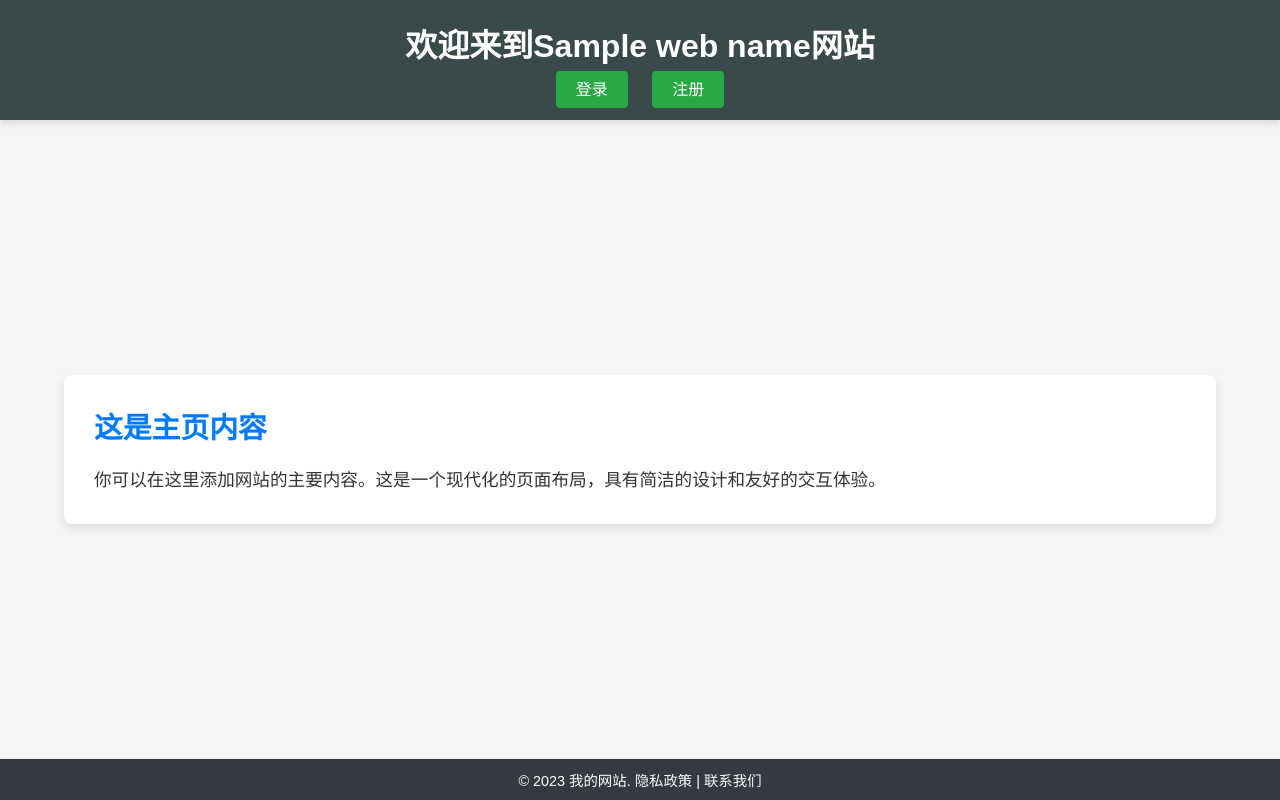
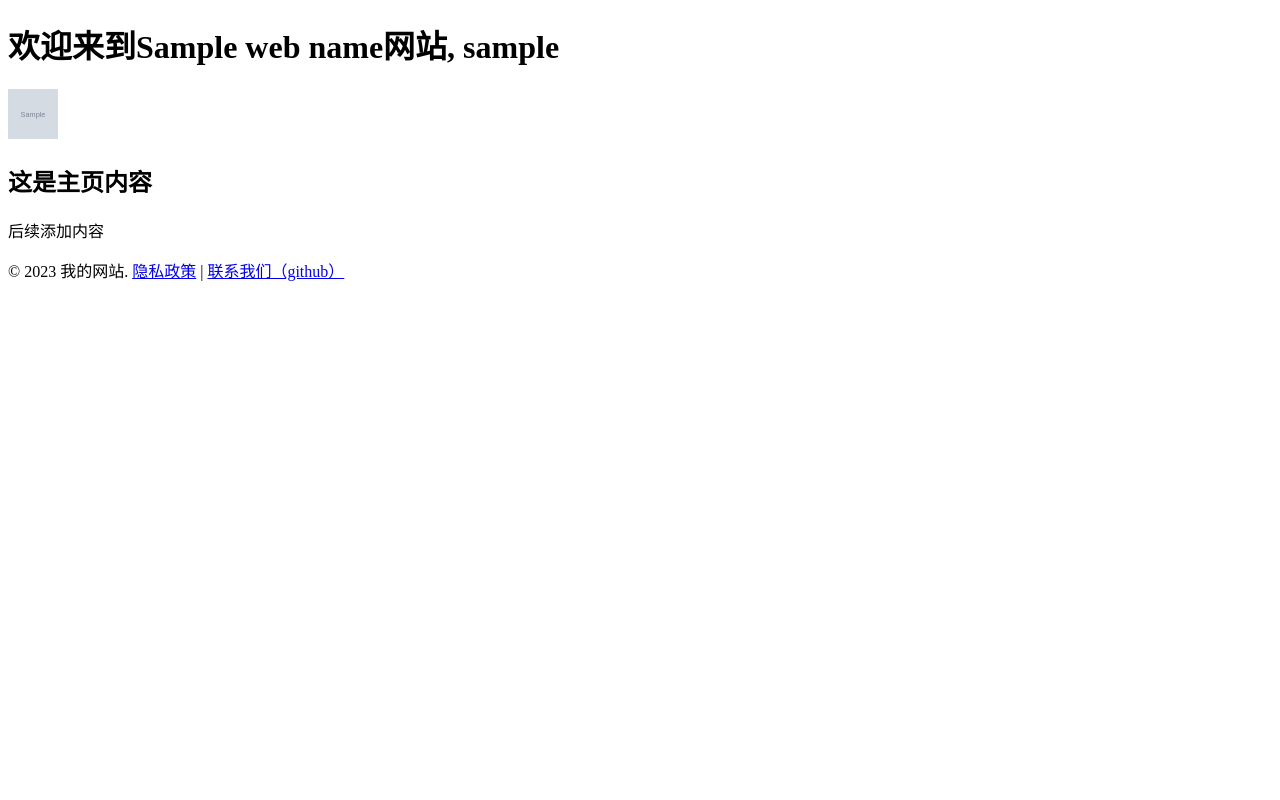
Before and after one commit to y4vyq/web-server, a Flask app: template template/index.html in a window 1280 px wide. Run offline with Flask 3, Linux system fonts and the light colour scheme; the template is opened without the code that fills it: most values are stand-ins (such as "Sample title", 1, 10 or a date in 2020); grey boxes marked "Sample" are stand-in pictures; some libraries are stand-ins or nearby versions.

Commit message:
Update index.html

```diff
--- a/template/index.html
+++ b/template/index.html
@@ -3,100 +3,64 @@
 <head>
     <meta charset="UTF-8">
     <meta name="viewport" content="width=device-width, initial-scale=1.0">
-    <title>网站主页模板</title>
-    <style>
-        * {
-            margin: 0;
-            padding: 0;
-            box-sizing: border-box;
-        }
-        body {
-            font-family: 'Arial', sans-serif;
-            background-color: #f5f5f5;
-            color: #333;
-            display: flex;
-            flex-direction: column;
-            align-items: center;
-            justify-content: space-between;
-            min-height: 100vh;
-        }
-        header {
-            width: 100%;
-            background-color: #3a4949;
-            color: white;
-            padding: 20px 0;
-            box-shadow: 0 4px 6px rgba(0, 0, 0, 0.1);
-            text-align: center;
-        }
-        header h1 {
-            font-size: 2rem;
-            font-weight: bold;
-        }
-        header .buttons {
-            margin-top: 10px;
-        }
-        header a {
-            background-color: #28a745;
-            color: white;
-            padding: 10px 20px;
-            border-radius: 4px;
-            text-decoration: none;
-            font-size: 1rem;
-            margin: 0 10px;
-            transition: background-color 0.3s ease;
-        }
-        header a:hover {
-            background-color: #218838;
-        }
-        main {
-            width: 90%;
-            max-width: 1200px;
-            padding: 30px;
-            background-color: white;
-            box-shadow: 0 4px 10px rgba(0, 0, 0, 0.1);
-            border-radius: 8px;
-            margin-top: 20px;
-        }
-        main h2 {
-            font-size: 1.8rem;
-            color: #007bff;
-            margin-bottom: 20px;
-        }
-        main p {
-            font-size: 1.1rem;
-            line-height: 1.6;
-        }
-        footer {
-            width: 100%;
-            background-color: #343a40;
-            color: white;
-            padding: 10px 0;
-            text-align: center;
-            font-size: 0.9rem;
-        }
-        footer a {
-            color: #f8f9fa;
-            text-decoration: none;
-        }
-        footer a:hover {
-            text-decoration: underline;
-        }
-    </style>
+    <title>网站主页</title>
+    <link rel="icon" type="image/x-icon" href="/static/favicon.ico">
+    <link rel="stylesheet" href="static/index.css">
 </head>
 <body>
     <header>
-        <h1>欢迎来到{{web_name}}网站</h1>
-        <div class="buttons">
-            <a href="{{ url_for('login') }}">登录</a>
-            <a href="{{ url_for('register') }}">注册</a>
+        <h1>欢迎来到{{ web_name }}网站,
+            {% if username %}
+            {{ username }}
+            {% else %}
+            访客{{ user_ip }}
+            {% endif %}
+        </h1>
+        <nav>
+            {% if username %}
+            {% else %}
+                <a href="{{ url_for('login') }}">登录</a>
+                <hr/>
+                <a href="{{ url_for('register') }}">注册</a>
+            {% endif %}
+        </nav>
+        {% if avatar %}
+        <div class="avatar-container">
+            <img src="{{ avatar }}" alt="用户头像" style="width:50px;height:50px;">
+            <div class="avatar-menu" style="display: none;">
+                <a href="{{ url_for('logout') }}">注销</a>
+                <hr>
+                <a href="{{ url_for('profile') }}">个人设置</a>
+            </div>
         </div>
+        {% else %}
+        {% endif %}
     </header>
     <main>
         <h2>这是主页内容</h2>
-        <p>你可以在这里添加网站的主要内容。这是一个现代化的页面布局，具有简洁的设计和友好的交互体验。</p>
+        <p>后续添加内容</p>
     </main>
     <footer>
-        <p>&copy; 2023 我的网站. <a href="#">隐私政策</a> | <a href="#">联系我们</a></p>
+        <p>&copy; 2023 我的网站. <a href="#">隐私政策</a> | <a href="http://github.com/y4vyq/web-server">联系我们（github）</a>
     </footer>
+    <script src="static/jquery-3.6.0.min.js"></script>
+    <script>
+    $(document).ready(function() {
+        $('.avatar-container').hover(
+            function() {
+                $(this).find('.avatar-menu').stop(true, true).slideDown(200);
+            },
+            function() {
+                $(this).find('.avatar-menu').stop(true, true).slideUp(200);
+            }
+        );
+        $(document).mouseup(function (e) {
+            var container = $(".avatar-container");
+            if (!container.is(e.target) && container.has(e.target).length === 0) {
+                container.find(".avatar-menu").slideUp(200);
+            }
+        });
+    });
+    </script>
 </body>
 </html>
```
